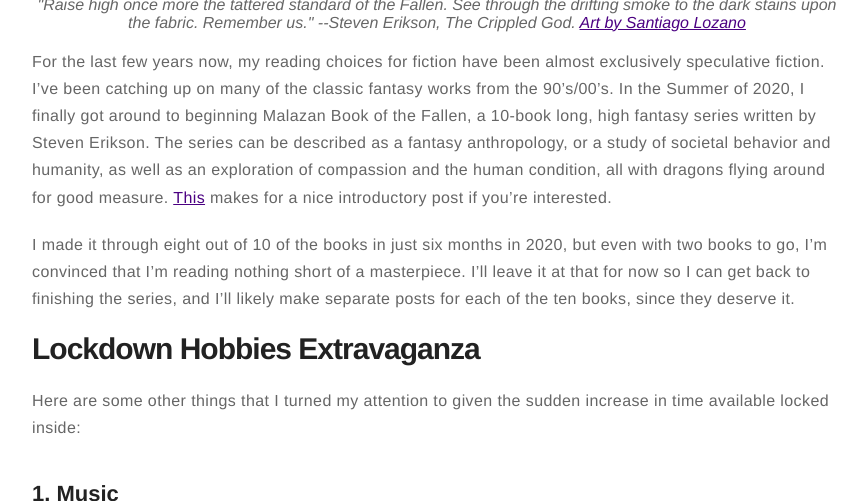
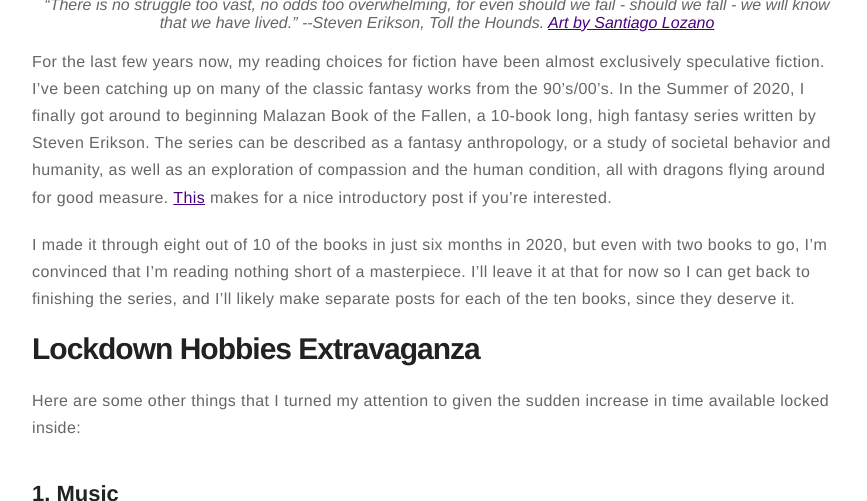
Before and after one commit to ryanwestby/ryanwestby.github.io, a Jekyll site: the page built from _posts/2021-02-11-2020-reflections.md, in a window 1280 px wide and 900 px high, scrolled down 11505 px, cut to the strip 264-765 px from the top of the window. Shown: the whole strip, without its empty margins (203-1070 px from the left). Built offline with Jekyll 4.4.1, drawn with Linux system fonts in a browser that asks for light colours; comment, search, counter and statistics services are not loaded.

Commit message:
Replace quote

```diff
--- a/_posts/2021-02-11-2020-reflections.md
+++ b/_posts/2021-02-11-2020-reflections.md
@@ -161,7 +161,7 @@ And if you're out there and are feeling things like anxiety, fatigue, lack of co
 # Malazan Book of the Fallen
 
 <img style="display:block;margin-left:auto;margin-right:auto;max-width:70%;" src="/assets/images/2020-reflections/Untitled%203.jpg" />
-<center><i>"Raise high once more the tattered standard of the Fallen. See through the drifting smoke to the dark stains upon the fabric. Remember us." --Steven Erikson, The Crippled God. <a href="https://santilozano.artstation.com/">Art by Santiago Lozano</a></i></center>
+<center><i>“There is no struggle too vast, no odds too overwhelming, for even should we fail - should we fall - we will know that we have lived.” --Steven Erikson, Toll the Hounds. <a href="https://santilozano.artstation.com/">Art by Santiago Lozano</a></i></center>
 
 For the last few years now, my reading choices for fiction have been almost exclusively speculative fiction. I've been catching up on many of the classic fantasy works from the 90's/00's. In the Summer of 2020, I finally got around to beginning Malazan Book of the Fallen, a 10-book long, high fantasy series written by Steven Erikson. The series can be described as a fantasy anthropology, or a study of societal behavior and humanity, as well as an exploration of compassion and the human condition, all with dragons flying around for good measure. [This](https://wordwhiskey.wordpress.com/2014/11/12/things-i-love-the-malazan-book-of-the-fallen/) makes for a nice introductory post if you're interested.
 
```
